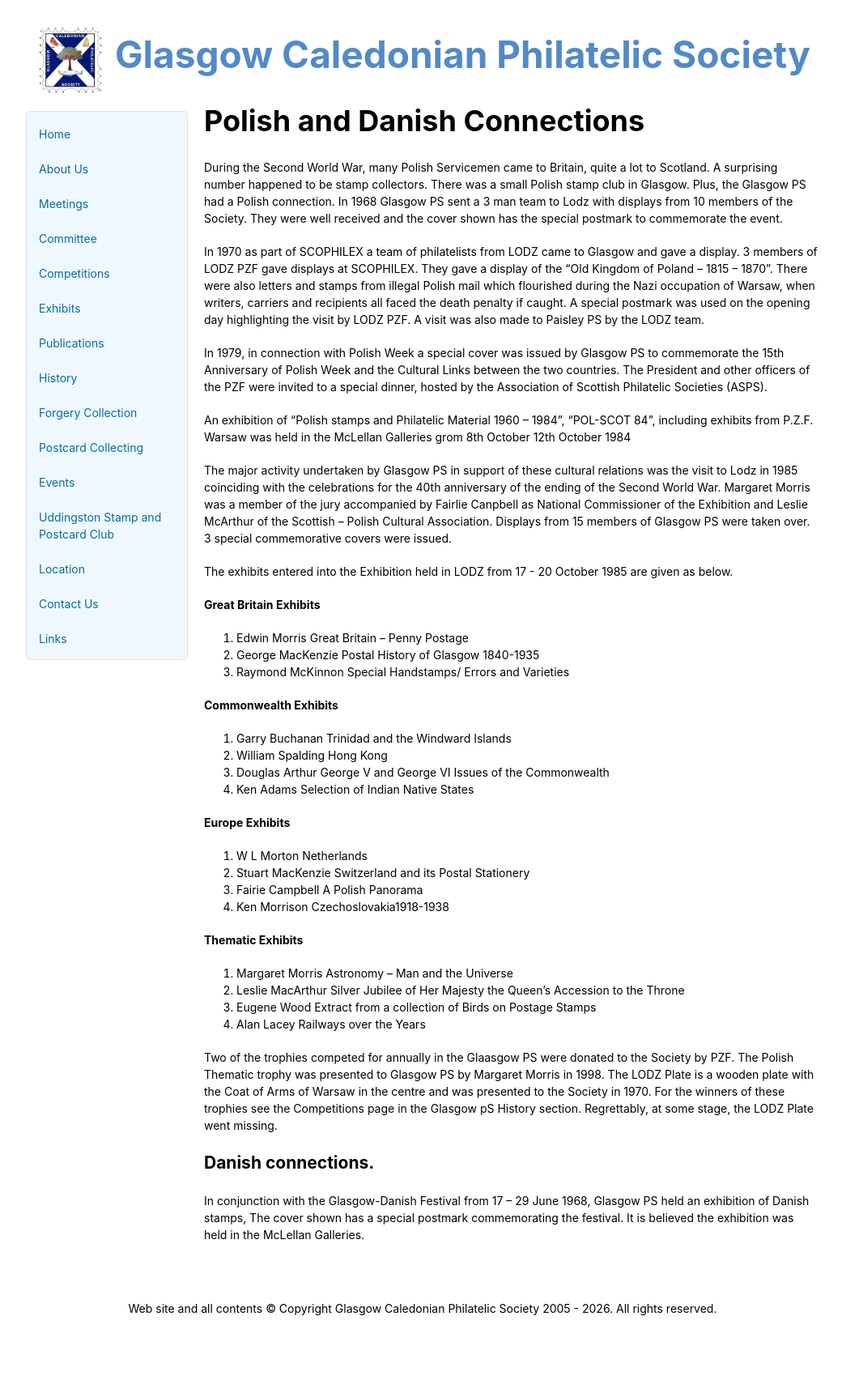
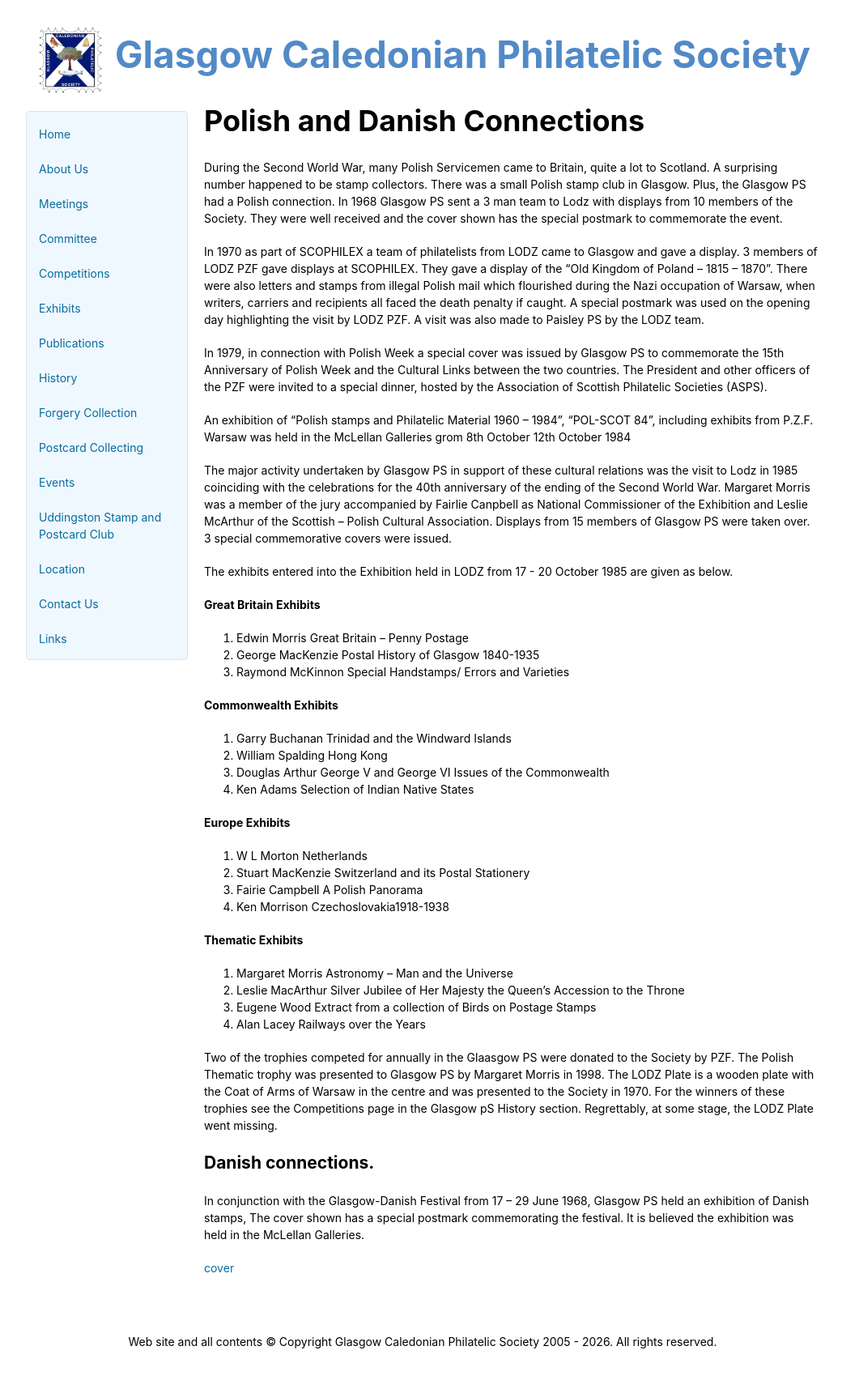
Before and after one commit to astalker/caledonian-stamps, a Jekyll site: the page built from polish-and-danish-connections.md, in a window 1280 px wide. Shown: the whole page at 81% size, without its empty margins (118-1158 px from the left). Built offline with Jekyll 4.4.1, drawn with Linux system fonts in a browser that asks for light colours; our own code applies the rules of GitHub Pages for plain Markdown files; before the commit the page ends 1679 px from its top, so only the background shows below that.

Commit message:
Add cover image for Danish connections section
Added a cover image for the Danish exhibition.

```diff
--- a/polish-and-danish-connections.md
+++ b/polish-and-danish-connections.md
@@ -41,3 +41,5 @@ Two of the trophies competed for annually in the Glaasgow PS were donated to the
 
 ## Danish connections.
 In conjunction with the Glasgow-Danish Festival from 17 – 29 June 1968, Glasgow PS held an exhibition of Danish stamps, The cover shown has a special postmark commemorating the festival. It is believed the exhibition was held in the McLellan Galleries.
+
+[cover](images/danish-exhibition.jpg)
```
